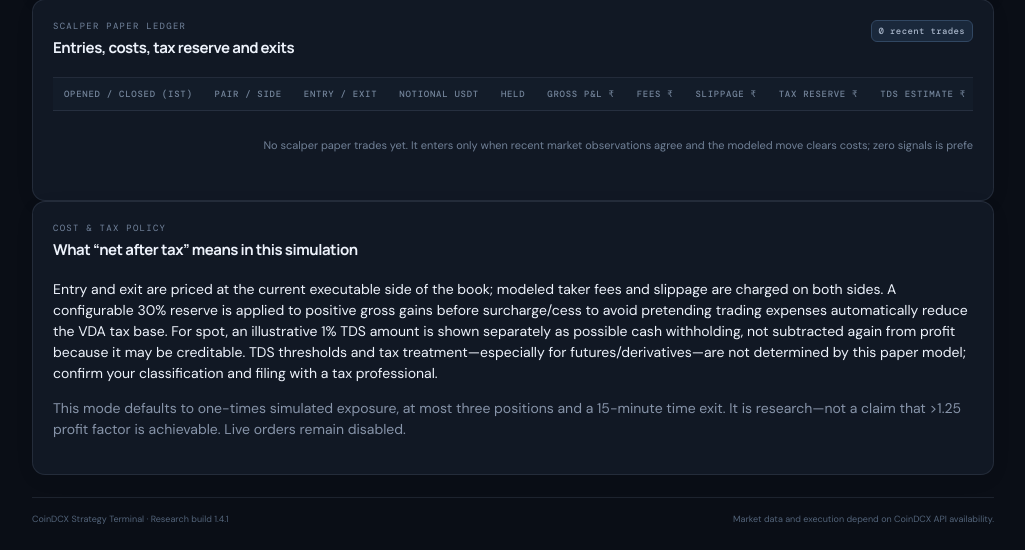
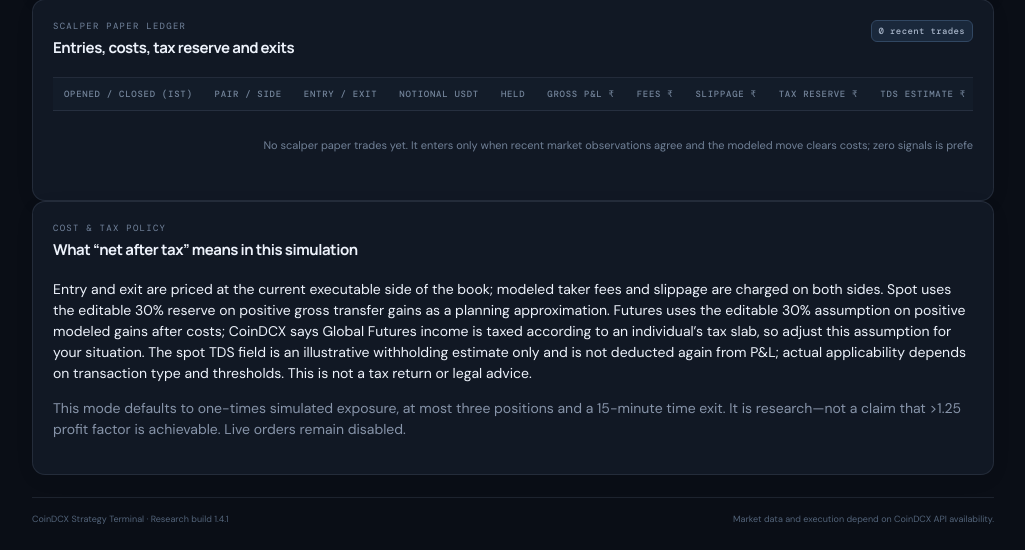
Before and after one commit to yashbajpaiknpindia-spec/24x7Coindcx, a FastAPI app: page /scalper in a window 1280 px wide. Shown: the part 1305-1855 px from the top of the page, without its empty margins (252-1277 px from the left). Run offline with FastAPI, Linux system fonts and the light colour scheme; the visitor is signed in with stand-in values (Sample User, id 1); some libraries are stand-ins or nearby versions.

Commit message:
Clarify product-specific tax assumptions and TDS limitations

```diff
--- a/app/templates/scalper.html
+++ b/app/templates/scalper.html
@@ -38,7 +38,7 @@
 {% if not trades %}<tr><td colspan="13" class="empty">No scalper paper trades yet. It enters only when recent market observations agree and the modeled move clears costs; zero signals is preferable to fabricating trades.</td></tr>{% endif %}
 </tbody></table></div></section>
 <section class="panel"><div class="panel-head"><div><div class="eyebrow">COST & TAX POLICY</div><h3>What “net after tax” means in this simulation</h3></div></div>
-<p>Entry and exit are priced at the current executable side of the book; modeled taker fees and slippage are charged on both sides. A configurable 30% reserve is applied to positive gross gains before surcharge/cess to avoid pretending trading expenses automatically reduce the VDA tax base. For spot, an illustrative 1% TDS amount is shown separately as possible cash withholding, not subtracted again from profit because it may be creditable. TDS thresholds and tax treatment—especially for futures/derivatives—are not determined by this paper model; confirm your classification and filing with a tax professional.</p>
+<p>Entry and exit are priced at the current executable side of the book; modeled taker fees and slippage are charged on both sides. Spot uses the editable {{cfg.get("scalper_spot_tax_pct",30)}}% reserve on positive gross transfer gains as a planning approximation. Futures uses the editable {{cfg.get("scalper_futures_tax_pct",30)}}% assumption on positive modeled gains after costs; CoinDCX says Global Futures income is taxed according to an individual’s tax slab, so adjust this assumption for your situation. The spot TDS field is an illustrative withholding estimate only and is not deducted again from P&amp;L; actual applicability depends on transaction type and thresholds. This is not a tax return or legal advice.</p>
 <p class="muted">This mode defaults to one-times simulated exposure, at most three positions and a 15-minute time exit. It is research—not a claim that >1.25 profit factor is achievable. Live orders remain disabled.</p>
 </section>
 {% endblock %}
```
